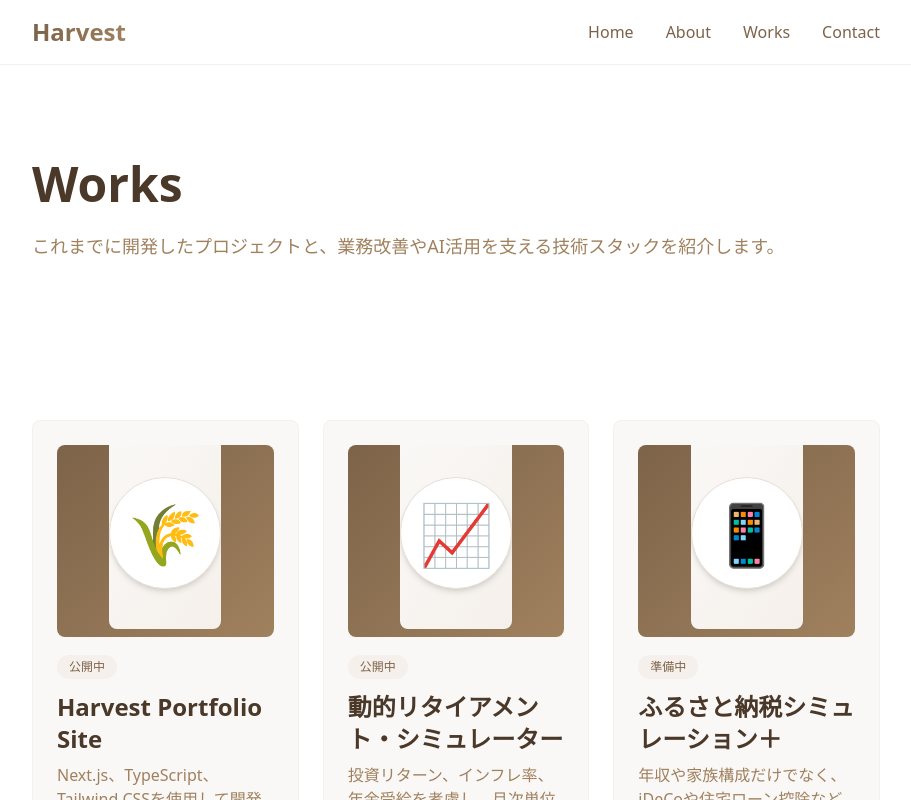
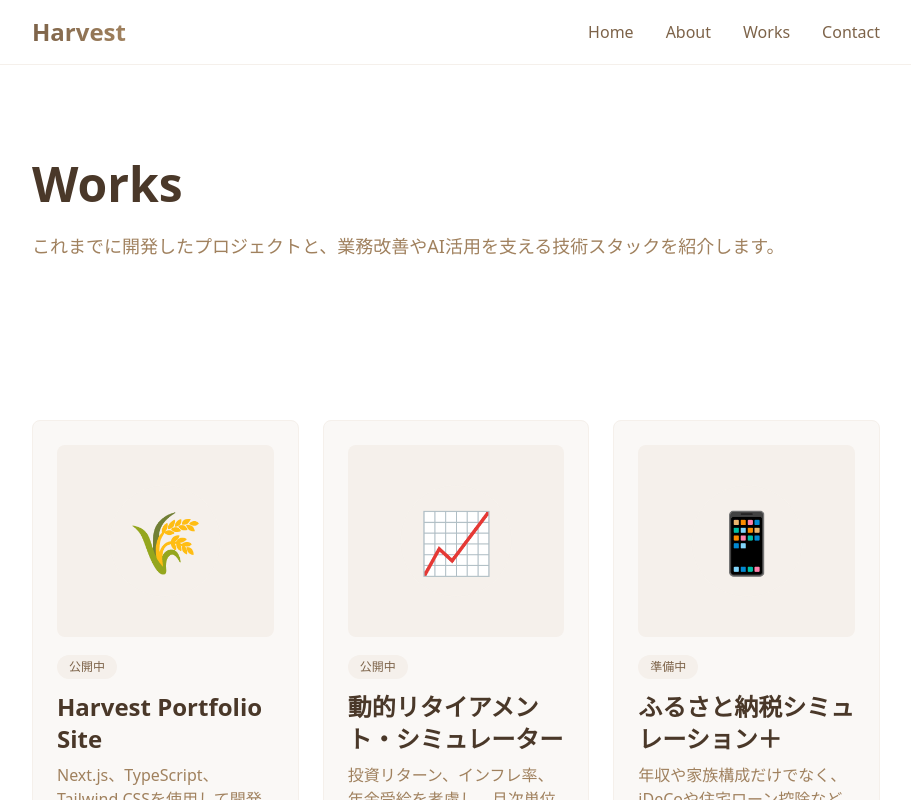
Before and after one commit to harvest-dev-jp/portfolio-site, a Next.js app: page /works in a window 1280 px wide. Shown: the top 800 px of the page, without its empty margins (184-1095 px from the left). Built offline with nearby package versions, Linux system fonts and the light colour scheme.

Commit message:
ポートフォリオ修正

```diff
--- a/src/app/about/page.tsx
+++ b/src/app/about/page.tsx
@@ -173,7 +173,7 @@ export default function About() {
         "C言語、VBを中心に業務システムの設計・開発・保守に従事。要件定義から運用まで幅広い工程を経験。",
     },
     {
-      year: "2000年代〜2010年代",
+      year: "2000年代〜2020年代",
       title: "プロジェクト推進とマネジメント",
       description:
         "基幹システムや業務改善プロジェクトに参画。プロジェクト管理、品質向上、運用改善を担当。",
--- a/src/app/works/page.tsx
+++ b/src/app/works/page.tsx
@@ -59,13 +59,11 @@ export default function Works() {
         <div className="grid grid-cols-1 md:grid-cols-2 lg:grid-cols-3 gap-6">
           {projects.map((project) => (
             <div key={project.id} className="card group hover:shadow-lg transition-all">
-              <div className="h-48 bg-gradient-to-br from-harvest-700 to-harvest-600 rounded-lg mb-4 flex items-center justify-center overflow-hidden group-hover:scale-105 transition-transform duration-300">
-                <div className="h-48 bg-gradient-to-br from-harvest-50 to-harvest-100 rounded-lg mb-4 flex items-center justify-center overflow-hidden group-hover:scale-105 transition-transform duration-300">
-                  <div className="w-28 h-28 rounded-full bg-white shadow-md border border-harvest-200 flex items-center justify-center">
-                    <span className="text-6xl" aria-hidden="true">
-                      {project.icon}
-                    </span>
-                  </div>
+              <div className="h-48 bg-harvest-100 rounded-lg mb-4 flex items-center justify-center overflow-hidden group-hover:scale-105 transition-transform duration-300">
+                <div className="w-28 h-28 rounded-full bg-harvest-100 border border-harvest-100 flex items-center justify-center">
+                  <span className="text-6xl" aria-hidden="true">
+                    {project.icon}
+                  </span>
                 </div>
               </div>
               <span className="inline-block mb-3 px-3 py-1 bg-harvest-100 text-harvest-700 rounded-full text-xs">
```
